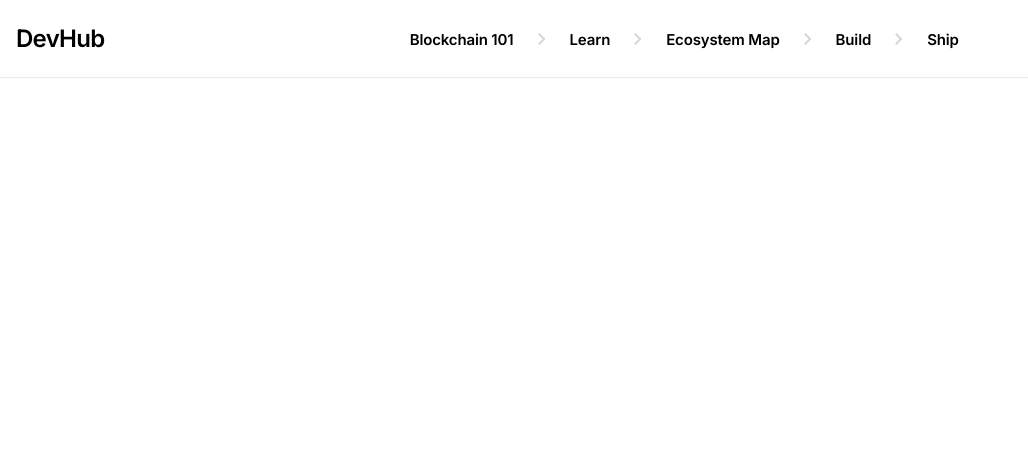
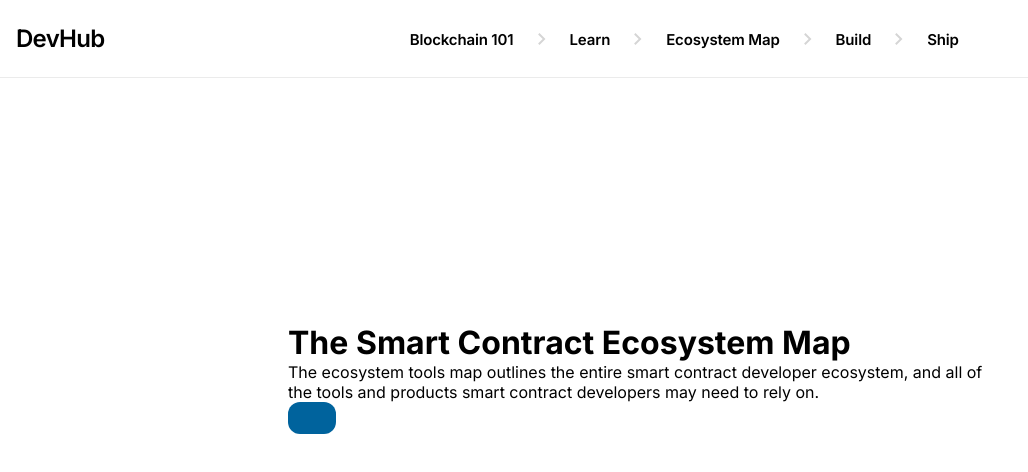
Before and after one commit to smartcontractkit/blockchain-developer-hub, a Next.js app: page /ecosystem-map/EcosystemMap in a window 1280 px wide. Shown: the top 472 px of the page, without its empty margins (0-1028 px from the left). Built offline with nearby package versions, Linux system fonts and the light colour scheme.

Commit message:
Ecosystem page under dev

```diff
--- a/pages/ecosystem-map/EcosystemMap.jsx
+++ b/pages/ecosystem-map/EcosystemMap.jsx
@@ -1,4 +1,5 @@
 import NavBar from '@/components/NavBar';
+import NavLink from '@/components/NavLink';
 import styles from './EcosystemMap.module.css';
 
 function EcosystemMap() {
@@ -6,7 +7,14 @@
     <div>
       <NavBar />
       <main className={styles.container}>
-        <div className={styles.content}></div>
+        <div className={styles.content}>
+          <h1>The Smart Contract Ecosystem Map</h1>
+          <p>
+            The ecosystem tools map outlines the entire smart contract developer ecosystem, and all of the tools and
+            products smart contract developers may need to rely on.
+          </p>
+          <NavLink type="primary" />
+        </div>
       </main>
     </div>
   );
```
